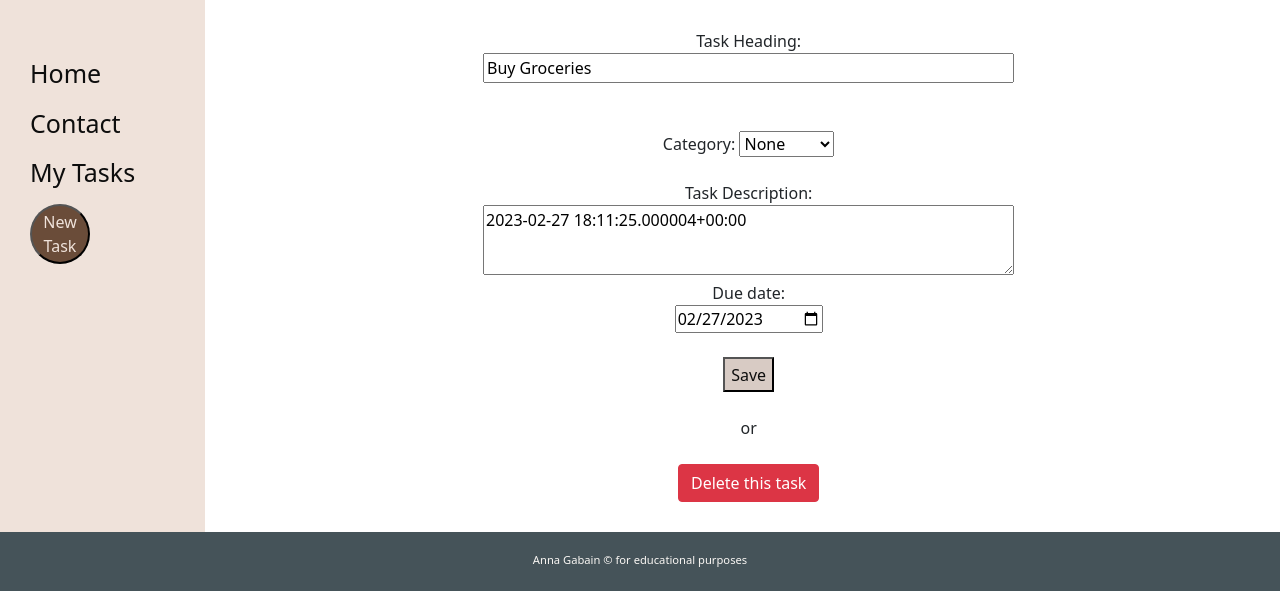
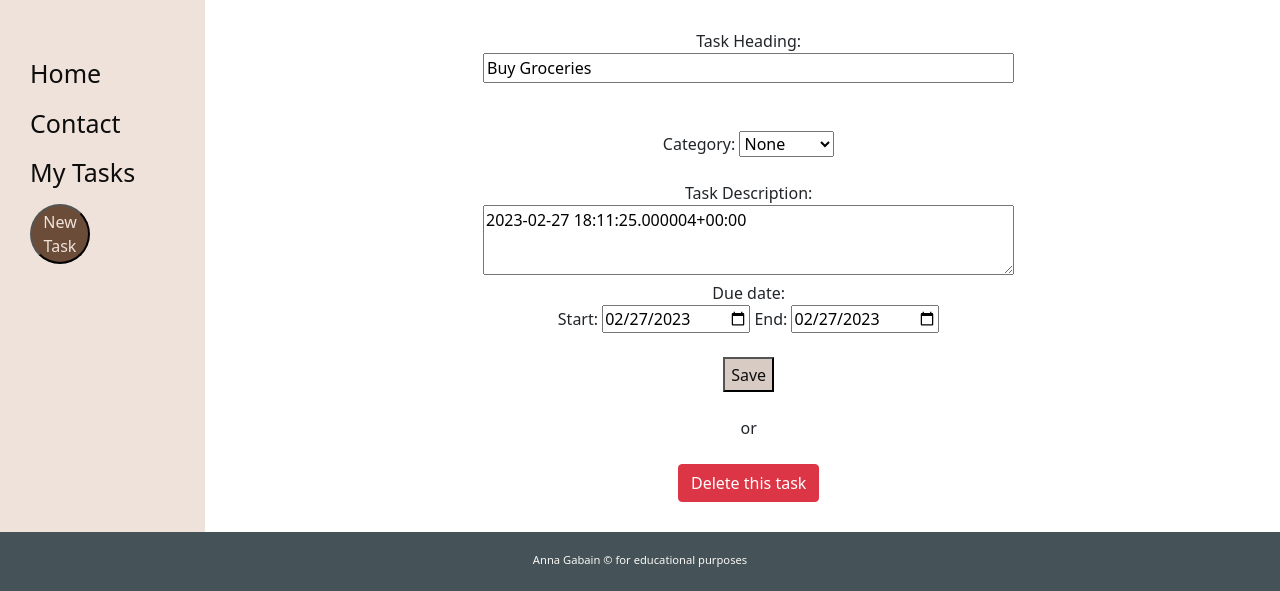
Before and after one commit to annagabain/Mom-Schedule, a Django app: page /edit/7/ in a window 1280 px wide. Shown: the part 117-708 px from the top of the page. Run offline with Django 3.2, Linux system fonts and the light colour scheme; a user stored in the database is signed in; data comes from the database, SQL or seed files in the repository; data that the repository does not hold is empty; some libraries are stand-ins or nearby versions.

Commit message:
Fix the start_time and end_time bugs in add and edit functions

```diff
--- a/mom_schedule_app/models.py
+++ b/mom_schedule_app/models.py
@@ -36,13 +36,13 @@ class Mom_task(models.Model):
     description = models.TextField(max_length=500)
     category = models.ForeignKey(Task_Category, null=True, on_delete=models.CASCADE)  # noqa
     # featured_image = CloudinaryField('image', default='static/css/pexels-tatiana-syrikova-3932941.jpg')  # noqa
-    date = models.DateField()
+    # date = models.DateField()
 
     start_time = models.DateTimeField()
     end_time = models.DateTimeField()
 
     class Meta:
-        ordering = ['date']
+        ordering = ['start_time']
 
     def __str__(self):
         return self.title
--- a/mom_schedule_app/views.py
+++ b/mom_schedule_app/views.py
@@ -124,7 +124,10 @@ def mom_contact(request):
 def add(request):
     title = request.POST["title"]
     description = request.POST["description"]
-    date = request.POST["date"]
+    # date = request.POST["date"]
+    start_time = request.POST["start_time"]
+    end_time = request.POST["end_time"]
+
     category = request.POST["category"]
 
     category_id = None
@@ -138,7 +141,8 @@ def add(request):
     # print('add - CATEGORY INDEX', category)
     # print('=========================================')
 
-    mom_task = Mom_task(title=title, category=category_id, description=description, date=date)  # noqa
+    mom_task = Mom_task(title=title, category=category_id, description=description, start_time=start_time, end_time=end_time)  # noqa
+    # mom_task = Mom_task(title=title, category=category_id, description=description, date=date)  # noqa
     mom_task.save()
     request.user.momtask.add(mom_task)
     return redirect("all_tasks")
@@ -162,7 +166,9 @@ def edit(request, mom_task_id):
         "description": mom_task.description,
         # <!-- TRY TO PREPOPULATE -->
         "category": mom_task.category,
-        "date": mom_task.date.strftime("%Y-%m-%d"),
+        # "date": mom_task.date.strftime("%Y-%m-%d"),
+        "start_time": mom_task.start_time.strftime("%Y-%m-%d"),
+        "end_time": mom_task.end_time.strftime("%Y-%m-%d"),
         "id": mom_task.id
     }
     return render(request, 'edit_task.html', context=edit_task_form_fields)  # noqa
@@ -174,18 +180,16 @@ def update(request, mom_task_id):
 
     mom_task.title = request.GET['title']
     mom_task.description = request.GET['description']
-    mom_task.date = request.GET['date']
+    # mom_task.date = request.GET['date']
+    mom_task.start_time = request.GET['start_time']
+    mom_task.end_time = request.GET['end_time']
 
     selected_category_id = request.GET["category"]
 
     category_find = None
     for cat in Task_Category.objects.all():
-        # print('cat.name', cat.name)
-        # print('cat.pk', cat.pk)
         if cat.pk == int(selected_category_id):
             category_find = cat
-    # print('category_id', category_find)
-
     mom_task.category = category_find
 
     mom_task.save()
@@ -222,9 +226,11 @@ def get_date(req_day):
 
 
 # class CalendarView(LoginRequiredMixin, generic.ListView):
+# @login_required(login_url='login')
 class CalendarView(generic.ListView):
-
+    # class CalendarView(request, mom_task_id):
     # login_url = "accounts:signin"
+    login_url = "login"
     model = Mom_task
     template_name = "calendar.html"
 
--- a/templates/all_tasks.html
+++ b/templates/all_tasks.html
@@ -38,7 +38,7 @@
                     <br>
                     <span class="card-text">Category: {{ mom_task.category }}</span>
                     <br>
-                    <span class="card-text">Due on: {{ mom_task.date }}</span>
+                    <span class="card-text">Due on: {{ mom_task.end_time }}</span>
                     <br>
                     <br>
                     <span class="card-text">{{ mom_task.description }}</span>
--- a/templates/edit_task.html
+++ b/templates/edit_task.html
@@ -31,7 +31,14 @@
     <br>
     <label for="date">Due date:</label>
     <br>
-    <input type="date" id="date" name="date" value='{{date}}'>
+    <!-- <input type="date" id="date" name="date" value='{{date}}'> -->
+    <label for="start_time">Start:</label>
+    <input type="date" id="start_time" name="start_time" value='{{start_time}}'>
+
+    <label for="end_time">End:</label>
+
+    <input type="date" id="end_time" name="end_time" value='{{end_time}}'>
+
     <br>
     <br>
     <button type="submit">Save</button>
```
Also changed, not shown: templates/new_task.html (+7 -1 lines), mom_schedule_app/migrations/0015_auto_20230226_0940.py (added).
